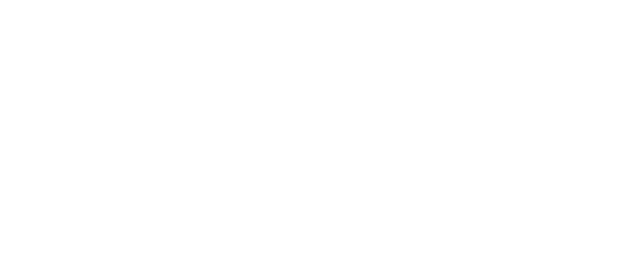
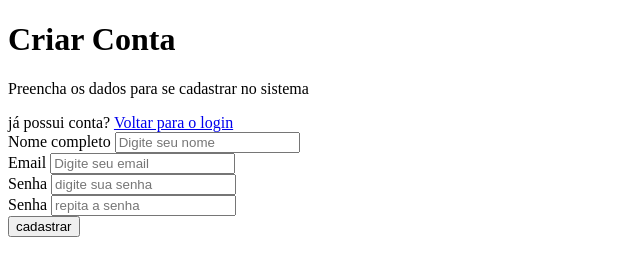
Before and after one commit to danielafreitasr125-gif/Projeto_Login_System, a website: page frontend/register.html in a window 1280 px wide. Shown: the whole page, without its empty margins (0-640 px from the left). Drawn offline with Linux system fonts and the light colour scheme.

Commit message:
criando register server js

```diff
--- a/frontend/register.html
+++ b/frontend/register.html
@@ -0,0 +1,53 @@
+<!DOCTYPE html>
+<html lang="pt-br">
+<head>
+    <meta charset="UTF-8">
+    <meta name="viewport" content="width=device-width, initial-scale=1.0">
+    <title>criar conta</title>
+</head>
+<body>
+    <!-- lado esquerdo -->
+    <main class="register-wrapper">
+        <header class="register_info">
+            <h1>Criar Conta</h1>
+            <p>Preencha os dados para se cadastrar no sistema</p>
+
+            <span>já possui conta?</span>
+            <a href="./index.html">Voltar para o login</a>
+
+        </header>
+
+        <section class="register-card">
+
+            <form id="registerForm">
+
+            <div class="input-group">
+                <label>Nome completo</label>
+                <input type="text" placeholder="Digite seu nome">
+            </div>
+
+            <div class="input-group">
+
+                <label>Email</label>
+                <input  type="email" placeholder="Digite seu email">
+             </div>
+
+             <div class="input-group">
+                <label >Senha</label>
+                <input type="password" placeholder="digite sua senha">
+             </div>
+
+             <div class="input-group">
+                <label >Senha</label>
+                <input type="password" placeholder="repita a senha">
+             </div>
+
+            </form>
+
+            <button type="submit">cadastrar</button>
+
+        </select>
+
+    </main>
+</body>
+</html>
```
Also changed, not shown: frontend/index.html (+1 -1 lines), server.js (added, +15 -0 lines).
